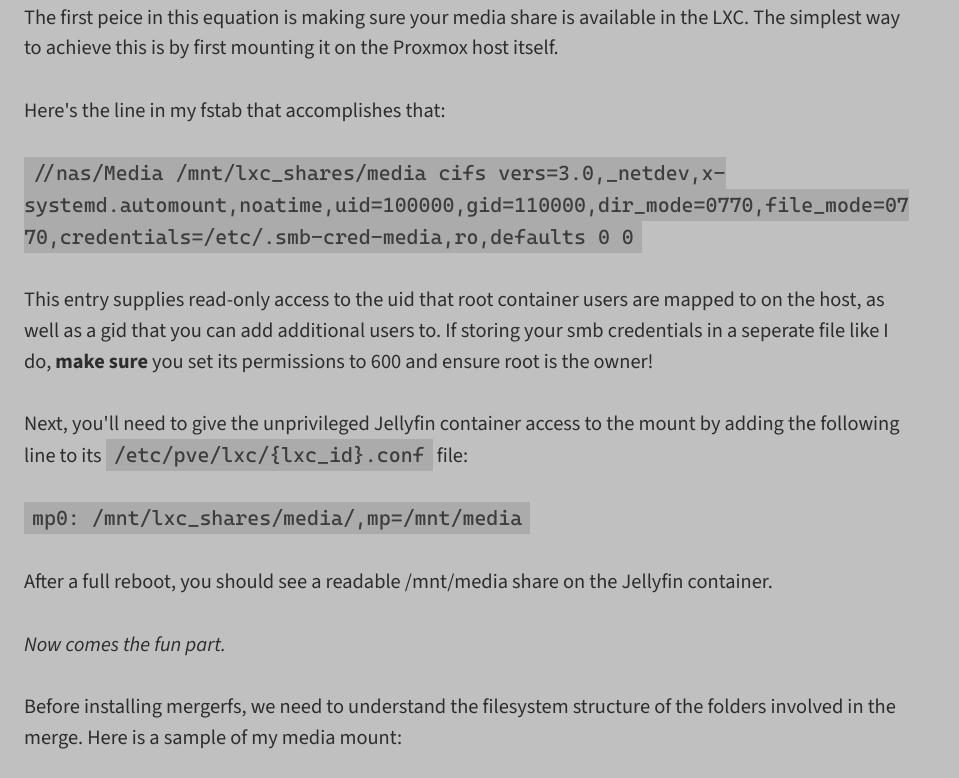
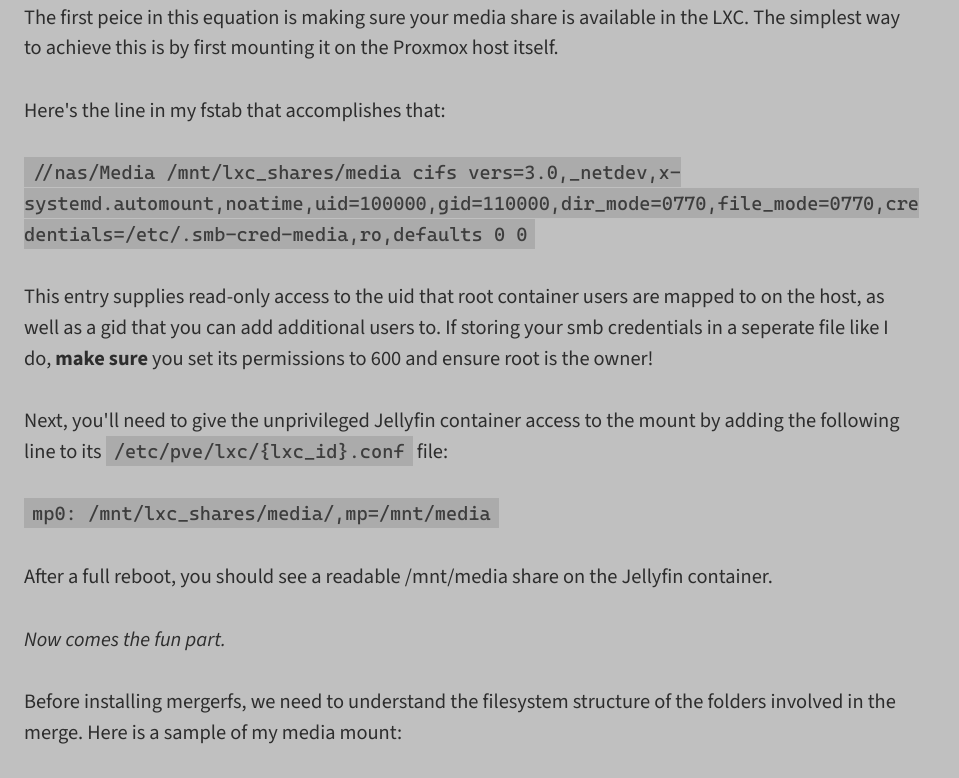
Before and after one commit to GeneMarks/gene-personal-site, an Eleventy site: page src/blog/2025-02-10-jellyfin-and-mergerfs-in-proxmox.md in a window 1280 px wide. Shown: the part 1889-2667 px from the top of the page, without its empty margins (0-959 px from the left). Built offline with nearby package versions, Linux system fonts and the light colour scheme; Eleventy itself is replaced by a stand-in of ours; files that its build step writes are made by us from their sources.

Commit message:
Implement custom font size for code blocks and snippets

```diff
--- a/src/assets/styles/blog.css
+++ b/src/assets/styles/blog.css
@@ -13,7 +13,7 @@
 
 .blogpost pre { @apply overflow-auto p-4 border-4 border-postcodeborder bg-postcodebg; }
 .blogpost pre>code { @apply p-0 bg-transparent text-postcodetext; }
-.blogpost code { @apply py-1 px-2 bg-postcodesnipbg font-secondary text-postcodesniptext; }
+.blogpost code { @apply py-1 px-2 bg-postcodesnipbg font-secondary text-code text-postcodesniptext; }
 
 .blogpost blockquote { @apply p-4 border-l-4 border-postquoteborder; }
 .blogpost blockquote cite { @apply block mt-2 w-fit before:content-['—'] before:mr-2; }
--- a/src/assets/styles/theme.css
+++ b/src/assets/styles/theme.css
@@ -7,6 +7,7 @@
     --text-normal:  clamp(1.15rem, 1.093rem + 0.229vw, 1.35rem);
     --text-heading: clamp(1.35rem, 1.307rem + 0.171vw, 1.5rem);
     --text-sub:     clamp(1.05rem, 0.993rem + 0.229vw, 1.25rem);
+    --text-code:    clamp(1.10rem, 1.057rem + 0.171vw, 1.25rem);
 
     /* Colors */
     --color-headertext:         #ffffff;
```
